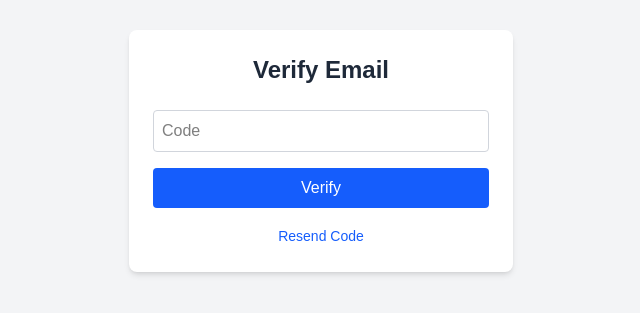
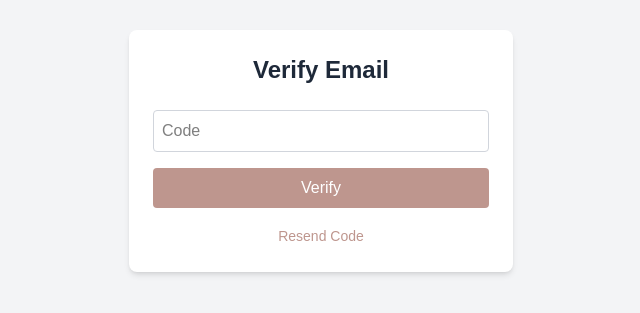
Before and after one commit to Bebbo88/task, a Next.js app: page /auth/verify-email in a window 1280 px wide. Shown: the part 249-562 px from the top of the page, without its empty margins (319-959 px from the left). Built offline with nearby package versions, Linux system fonts and the light colour scheme; no server answers.

Commit message:
enhance authUI

```diff
--- a/src/components/authUI/Button.jsx
+++ b/src/components/authUI/Button.jsx
@@ -9,7 +9,7 @@ export default function Button({
       {...props}
       type="submit"
       disabled={isLoading || props.disabled}
-      className={`w-full bg-blue-600 cursor-pointer text-white p-2 rounded hover:bg-blue-700 disabled:opacity-50 ${className}`}
+      className={`w-full bg-[#BE968E] cursor-pointer text-white p-2 rounded hover:bg-blue-700 disabled:opacity-50 ${className}`}
     >
       {isLoading ? "Loading..." : children}
     </button>
--- a/src/features/auth/components/VerifyForm.jsx
+++ b/src/features/auth/components/VerifyForm.jsx
@@ -31,7 +31,7 @@ export default function VerifyForm() {
               resendCode(values.email);
               toast.success("Code resent successfully");
             }}
-            className="text-sm cursor-pointer text-blue-600 w-full hover:underline"
+            className="text-sm cursor-pointer text-[#BE968E] w-full hover:underline"
           >
             Resend Code
           </button>
```
